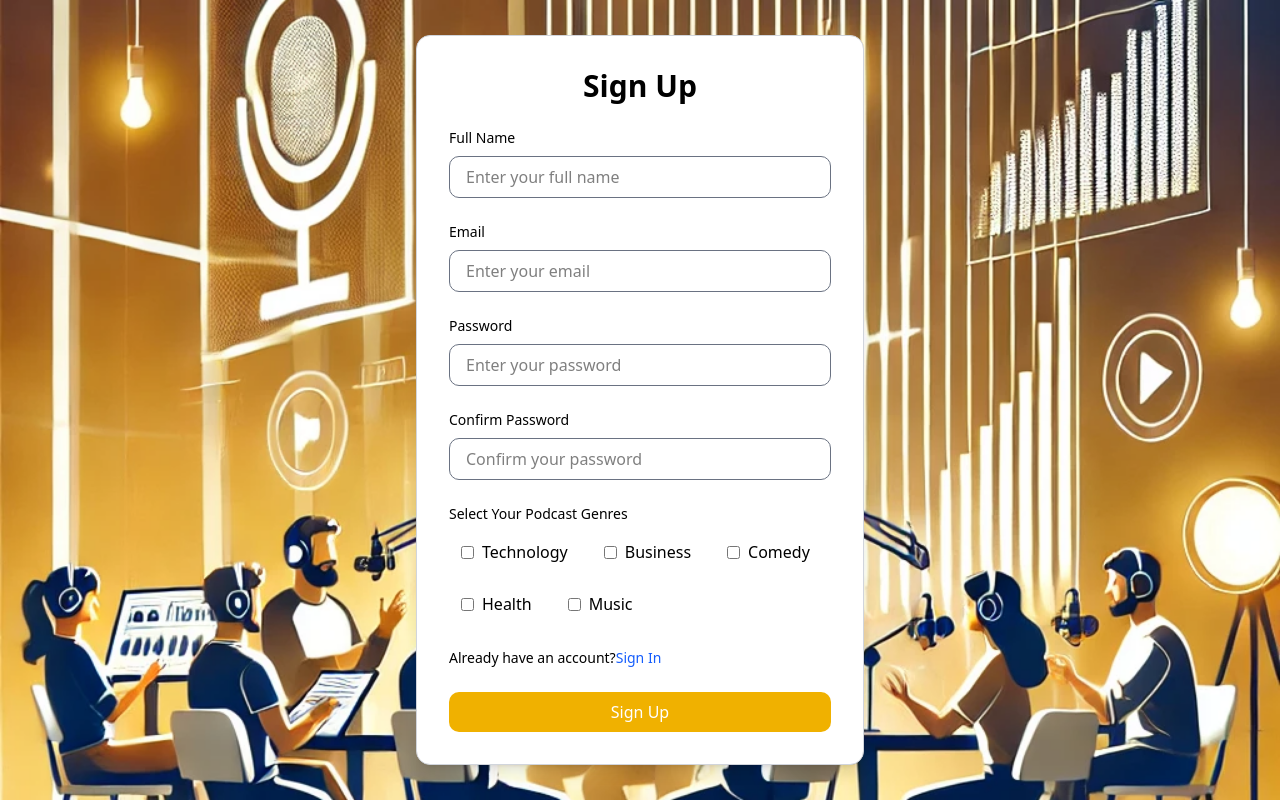
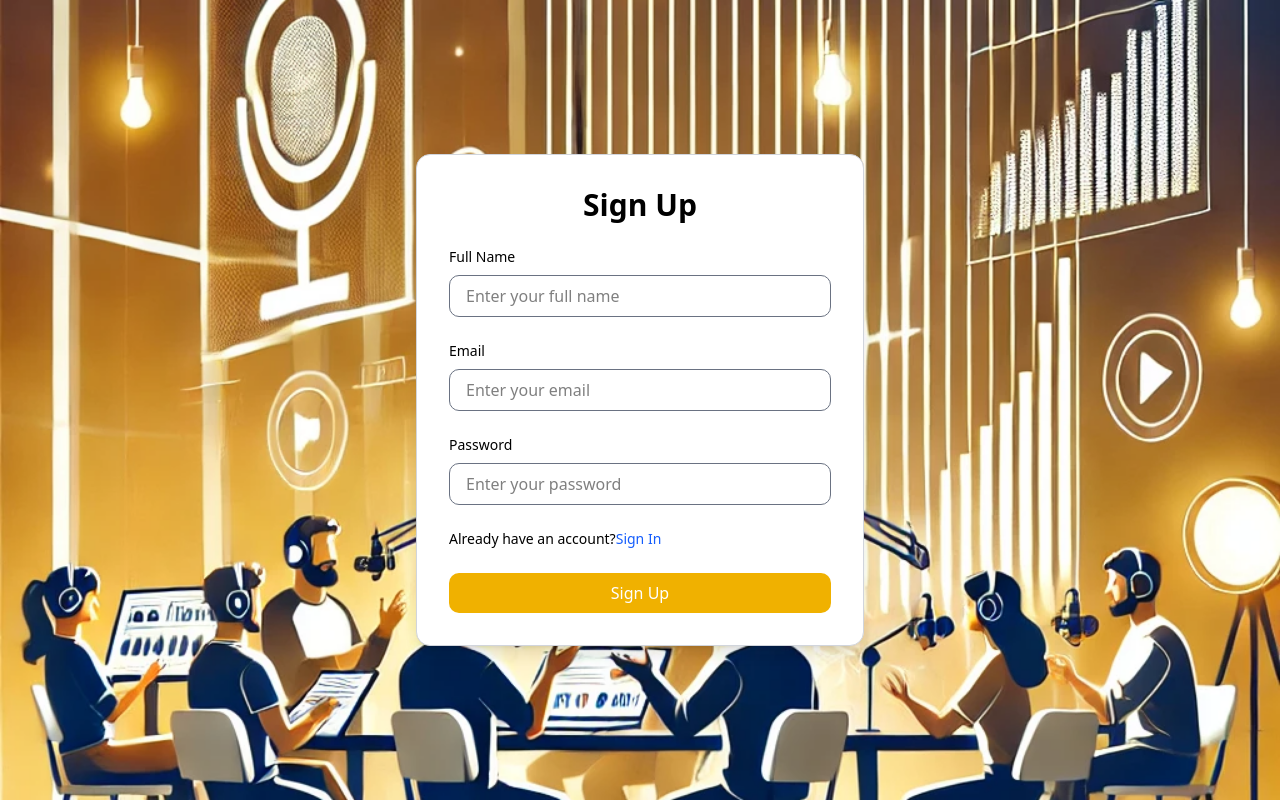
Before and after one commit to TEAM-BINARY-FETCH/AugenBlicks-BINARY_FETCH, a React (Vite) app in the folder Website_Frontend/: page /signup in a window 1280 px wide. Built offline with nearby package versions, Linux system fonts and the light colour scheme; no server answers.

Commit message:
sign up done

```diff
--- a/Website_Frontend/src/hooks/useSignup.js
+++ b/Website_Frontend/src/hooks/useSignup.js
@@ -6,9 +6,8 @@ function useSignup() {
   const [loading, setLoading] = useState(false);
   const { setAuthUser, setAuthToken } = useAuthContext();
 
-  const signup = async ({ name, email, password, confirmPassword, genres }) => {
-    const success = handleInputErrors({ name, email, password, confirmPassword, genres });
-    if (!success) return false;
+  const signup = async ({ name, email, password }) => {
+    if (!handleInputErrors({ name, email, password })) return false;
 
     setLoading(true);
 
@@ -16,7 +15,7 @@ function useSignup() {
       const res = await fetch(`${import.meta.env.VITE_BACKEND_URL}/api/auth/signup`, {
         method: "POST",
         headers: { "Content-Type": "application/json" },
-        body: JSON.stringify({ name, email, password, confirmPassword, genres }),
+        body: JSON.stringify({ name, email, password }), // Removed role
       });
 
       const data = await res.json();
@@ -44,9 +43,9 @@ function useSignup() {
 
 export default useSignup;
 
-function handleInputErrors({ name, email, password, confirmPassword, genres }) {
-  if (!name || !email || !password || !confirmPassword || genres.length === 0) {
-    toast.error("Please fill in all fields and select at least one genre");
+function handleInputErrors({ name, email, password }) {
+  if (!name || !email || !password) {
+    toast.error("Please fill in all fields");
     return false;
   }
 
@@ -60,11 +59,6 @@ function handleInputErrors({ name, email, password, confirmPassword, genres }) {
     return false;
   }
 
-  if (password !== confirmPassword) {
-    toast.error("Passwords do not match");
-    return false;
-  }
-
   if (password.length < 6) {
     toast.error("Password must be at least 6 characters");
     return false;
--- a/Website_Frontend/src/pages/Signup.jsx
+++ b/Website_Frontend/src/pages/Signup.jsx
@@ -8,8 +8,6 @@ export const Signup = () => {
     name: "",
     email: "",
     password: "",
-    confirmPassword: "",
-    genres: [],
   });
 
   const { loading, signup } = useSignup();
@@ -19,16 +17,6 @@ export const Signup = () => {
     e.preventDefault();
     const success = await signup(inputs);
     if (success) navigate("/");
-  };
-
-  // Handle Multi-Select Genres
-  const handleGenreChange = (genre) => {
-    setInputs((prev) => ({
-      ...prev,
-      genres: prev.genres.includes(genre)
-        ? prev.genres.filter((g) => g !== genre)
-        : [...prev.genres, genre],
-    }));
   };
 
   return (
@@ -84,48 +72,6 @@ export const Signup = () => {
             />
           </div>
 
-          {/* Confirm Password Input */}
-          <div>
-            <label className="block text-black text-sm mb-2">
-              Confirm Password
-            </label>
-            <input
-              type="password"
-              value={inputs.confirmPassword}
-              onChange={(e) =>
-                setInputs({ ...inputs, confirmPassword: e.target.value })
-              }
-              placeholder="Confirm your password"
-              className="w-full px-4 py-2 border border-gray-500 rounded-lg focus:ring focus:ring-yellow-400 outline-none text-black"
-              required
-            />
-          </div>
-
-          {/* Genres (Multi-Select) */}
-          <div>
-            <label className="block text-black text-sm mb-2">
-              Select Your Podcast Genres
-            </label>
-            <div className="flex flex-wrap gap-3">
-              {["Technology", "Business", "Comedy", "Health", "Music"].map(
-                (genre) => (
-                  <label
-                    key={genre}
-                    className="flex items-center space-x-2 text-black px-3 py-2 rounded-lg cursor-pointer hover:bg-gray-200 transition"
-                  >
-                    <input
-                      type="checkbox"
-                      checked={inputs.genres.includes(genre)}
-                      onChange={() => handleGenreChange(genre)}
-                      className="form-checkbox text-yellow-500"
-                    />
-                    <span>{genre}</span>
-                  </label>
-                )
-              )}
-            </div>
-          </div>
-
           {/* Already Have an Account */}
           <div className="flex text-sm text-black">
             <p>Already have an account?</p>
```
Also changed, not shown: 1 other file (tests, documents, lock files or other folders).
